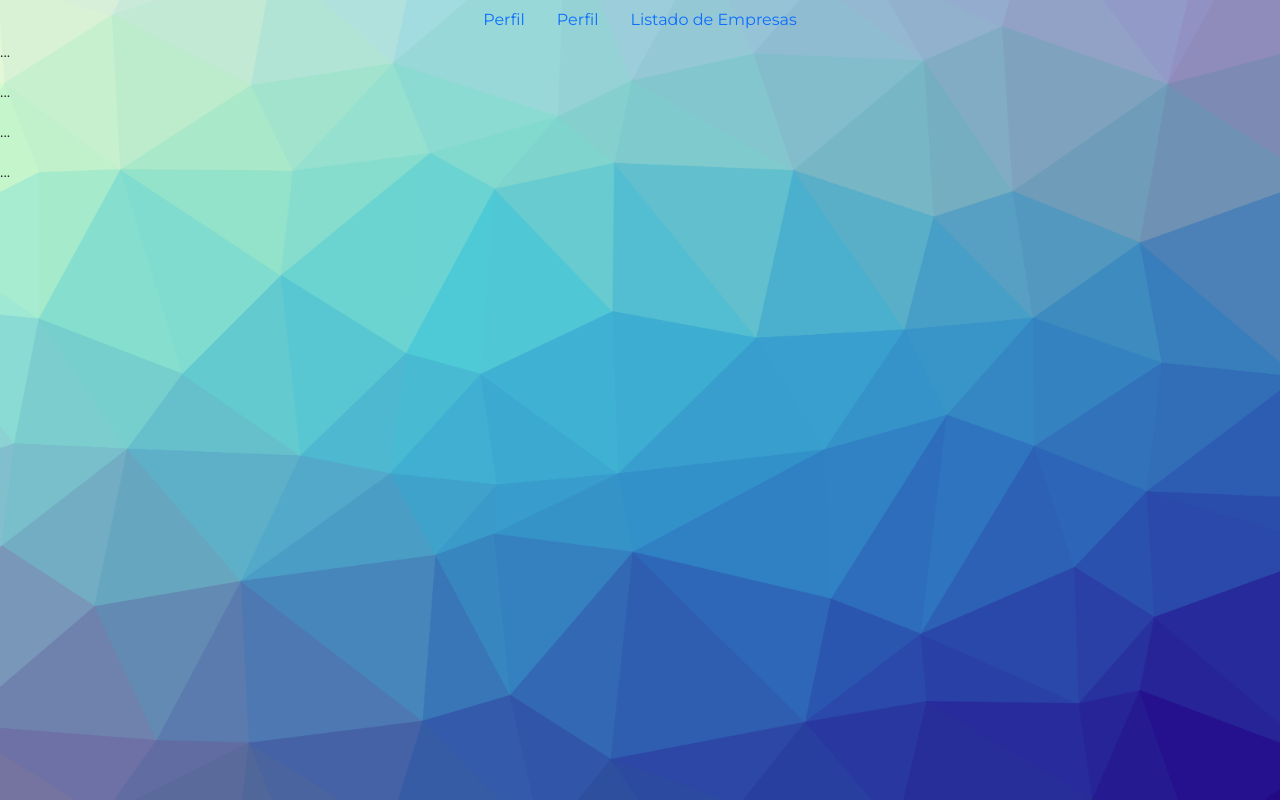
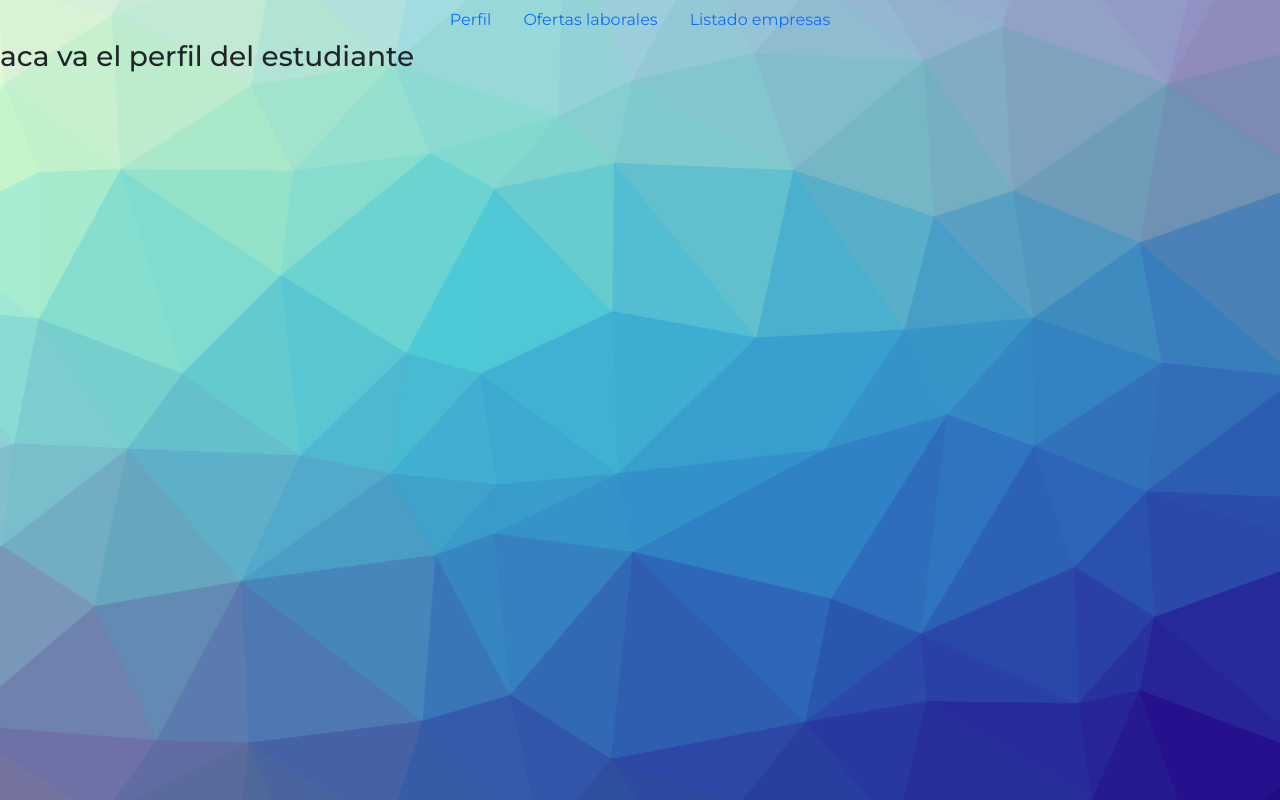
Before and after one commit to Giannito975/LinkedIn-UTN, a PHP site: page /Views/student-profile.php in a window 1280 px wide. Run offline with PHP 8.4, Linux system fonts and the light colour scheme; some libraries are stand-ins or nearby versions.

Commit message:
creada vista perfil estudiante y registro de estudiante

```diff
--- a/Controllers/StudentController.php
+++ b/Controllers/StudentController.php
@@ -35,6 +35,10 @@
             //$studentList = $this->studentDAO->GetByEmail("dhasely4@blinklist.com");
 
             require_once(VIEWS_PATH."home.php");
+        }
+
+        public function ShowRegisterView(){
+            require_once(VIEWS_PATH."user-register.php");
         }
 
         public function Add(){
--- a/Views/home.php
+++ b/Views/home.php
@@ -7,8 +7,12 @@
     <div class="mb-3">
         <label for="exampleInputEmail1" class="form-label">Email address</label>
         <input type="email" class="form-control" id="email" aria-describedby="emailHelp">
+        <label for="examplePassword" class="form-label">Password</label>
+        <input type="password" class="form-control" id="password" aria-describedby="passwordHelp">
     </div>
     <button type="submit" class="btn btn-primary">Submit</button>
+    <br>
+    <a href="<?php echo FRONT_ROOT."Student/ShowRegisterView"?>">Not a user an user yet? Register now!</a>
 </form>
 
 </body>
--- a/Views/student-nav.php
+++ b/Views/student-nav.php
@@ -1,11 +1,14 @@
+<?php
+  require_once('header.php');
+?>
 <ul class="nav justify-content-center">
   <li class="nav-item">
-    <a class="nav-link active" aria-current="page" href="<?php echo FRONT_ROOT."Student/ShowProfileView"?>">Perfil</a>
+    <a class="nav-link" href="<?php echo FRONT_ROOT."Student/ShowProfileView"?>">Perfil</a>
   </li>
   <li class="nav-item">
-    <a class="nav-link" href="#">Perfil</a>
+    <a class="nav-link" href="#">Ofertas laborales</a>
   </li>
   <li class="nav-item">
-    <a class="nav-link" href="#">Listado de Empresas</a>
+    <a class="nav-link" href="#">Listado empresas</a>
   </li>
 </ul>
--- a/Views/student-profile.php
+++ b/Views/student-profile.php
@@ -3,30 +3,5 @@
     require_once('header.php');
     require_once('student-nav.php')
     ?>
-
-    <body class="student-profile">
-        <div class="table-responsive-sm">
-            <table class="table">
-                ...
-            </table>
-        </div>
-
-        <div class="table-responsive-md">
-            <table class="table">
-                ...
-            </table>
-        </div>
-
-        <div class="table-responsive-lg">
-            <table class="table">
-                ...
-            </table>
-        </div>
-
-        <div class="table-responsive-xl">
-            <table class="table">
-                ...
-            </table>
-        </div>
-    </body>
+    <h3>aca va el perfil del estudiante</h3>
 </div>
```
Also changed, not shown: Views/user-register.php (added, +20 -0 lines).
